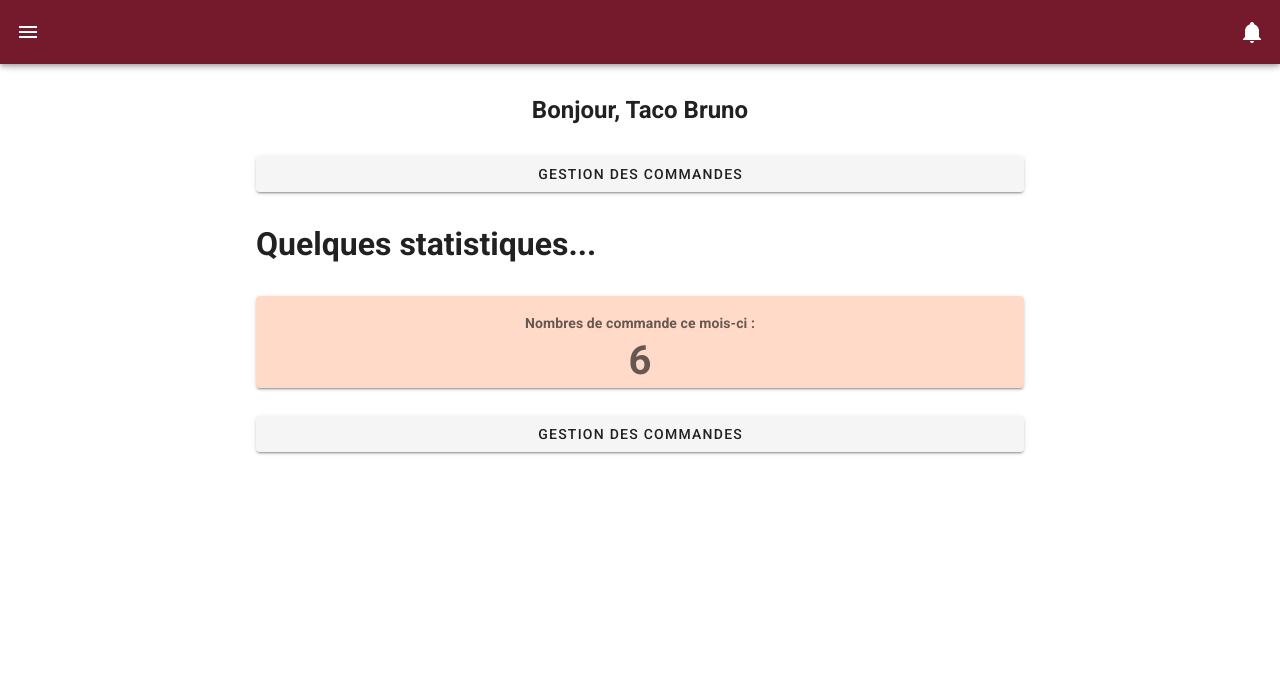
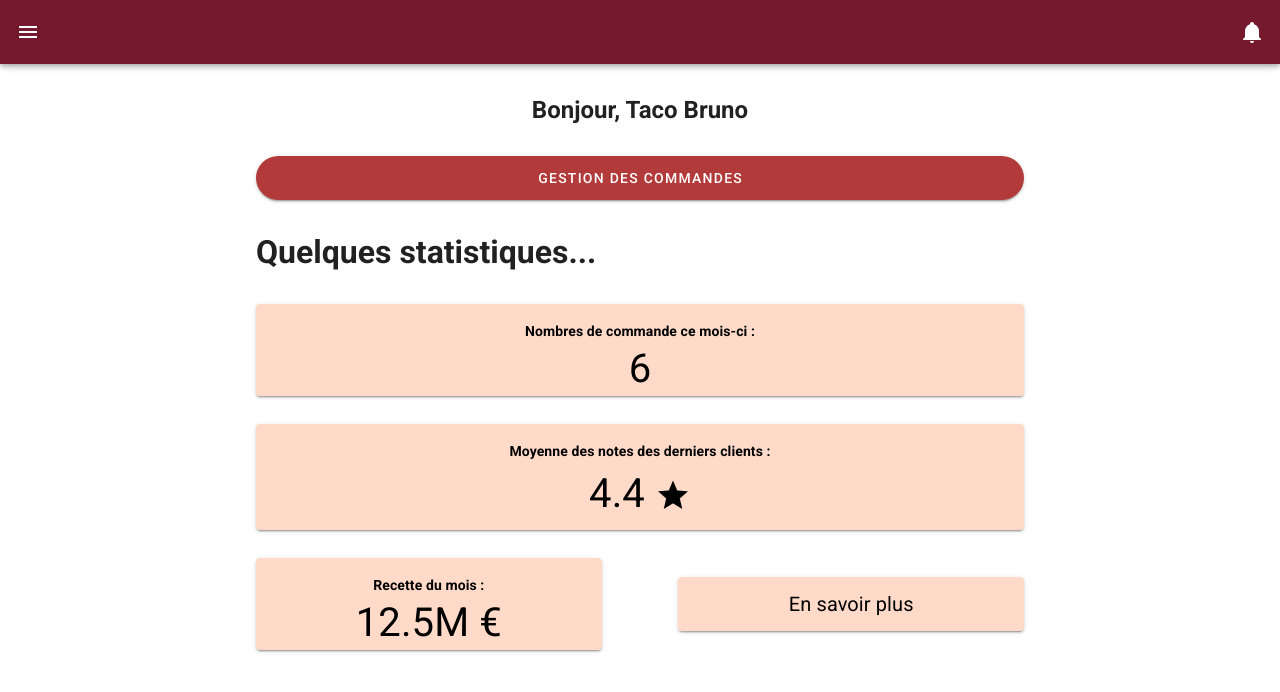
Before and after one commit to BoespflugLisa/EatBox, a Vue app in the folder frontend-vuejs/: page / in a window 1280 px wide. Shown: the top 692 px of the page. Built offline with nearby package versions, Linux system fonts and the light colour scheme.

Commit message:
Dashboard almost finish

```diff
--- a/frontend-vuejs/package.json
+++ b/frontend-vuejs/package.json
@@ -9,6 +9,7 @@
   },
   "dependencies": {
     "core-js": "^3.8.3",
+    "number-shortener": "^1.0.1",
     "vue": "^2.6.14",
     "vue-class-component": "^7.2.3",
     "vue-property-decorator": "^9.1.2",
--- a/frontend-vuejs/src/App.vue
+++ b/frontend-vuejs/src/App.vue
@@ -155,6 +155,10 @@ p {
     font-size: 20px;
 }
 
+.font-30 {
+    font-size: 30px;
+}
+
 .font-40 {
     font-size: 40px;
 }
--- a/frontend-vuejs/src/views/DashBoard.vue
+++ b/frontend-vuejs/src/views/DashBoard.vue
@@ -1,3 +1,5 @@
+
+
 <template>
 
     <div id="dashboard">
@@ -12,7 +14,7 @@
         </div>
 
         <div class="d-flex justify-center pt-7">
-            <v-btn block>
+            <v-btn block rounded color="secondary" large>
 
                 Gestion des commandes
             </v-btn>
@@ -28,10 +30,10 @@
 
         <div class="d-flex justify-center pt-7">
 
-            <v-card elevation="2" width="100%" color="accent">
+            <v-card elevation="2" width="100%" color="accent" >
 
-                <v-card-text class="text-center font-weight-bold" >
-                    Nombres de commande ce mois-ci :
+                <v-card-text class="text-center dark--text" >
+                    <p  class="font-weight-bold">Nombres de commande ce mois-ci :</p>
                     <p class="font-40 mt-4">{{ this.nbCommandes }}</p>
                 </v-card-text>
 
@@ -39,12 +41,46 @@
         </div>
 
         <div class="d-flex justify-center pt-7">
-            <v-btn block>
 
-                Gestion des commandes
-            </v-btn>
+            <v-card elevation="2" width="100%" color="accent">
+
+                <v-card-text class="text-center dark--text " >
+                    <p class="font-weight-bold">Moyenne des notes des derniers clients : </p>
+                    <p class="font-40 mt-4">{{ this.moyenneNote }}
+                        <v-icon color="dark" large>
+                            mdi-star
+                        </v-icon>
+                    </p>
+                </v-card-text>
+
+            </v-card>
         </div>
 
+        <div class="d-flex justify-space-between  pt-7 align-center">
+
+            <v-card elevation="2" width="45%" color="accent" >
+
+                <v-card-text class="text-center dark--text " >
+                    <p class="font-weight-bold"> Recette du mois : </p>
+                    <p class="font-40 mt-4">{{ this.recetteDuMois }} €</p>
+                </v-card-text>
+
+            </v-card>
+
+
+
+            <v-card elevation="2" width="45%"   color="accent"  >
+
+                <v-card-text  class="text-center  dark--text  " >
+                    <p class="font-20 ">En savoir plus </p>
+
+                </v-card-text>
+
+            </v-card>
+
+
+
+        </div>
 
     </div>
 
@@ -52,13 +88,43 @@
 </template>
 
 <script>
+
 export default {
+
     data: function () {
         return {
             restaurantName: "Taco Bruno",
             nbCommandes: 6,
+            moyenneNote: 4.4,
+            recetteDuMois: this.nFormatter(12464749,1),
+
         }
     },
 
+    methods: {
+        nFormatter(num, digits) {
+            var si = [
+                { value: 1, symbol: "" },
+                { value: 1E3, symbol: "k" },
+                { value: 1E6, symbol: "M" },
+                { value: 1E9, symbol: "G" },
+                { value: 1E12, symbol: "T" },
+                { value: 1E15, symbol: "P" },
+                { value: 1E18, symbol: "E" }
+            ];
+            var rx = /\.0+$|(\.[0-9]*[1-9])0+$/;
+            var i;
+            for (i = si.length - 1; i > 0; i--) {
+                if (num >= si[i].value) {
+                    break;
+                }
+            }
+            return (num / si[i].value).toFixed(digits).replace(rx, "$1") + si[i].symbol;
+        }
+    },
+
+
+
+
 };
 </script>
```
Also changed, not shown: 1 other file (tests, documents, lock files or other folders).
